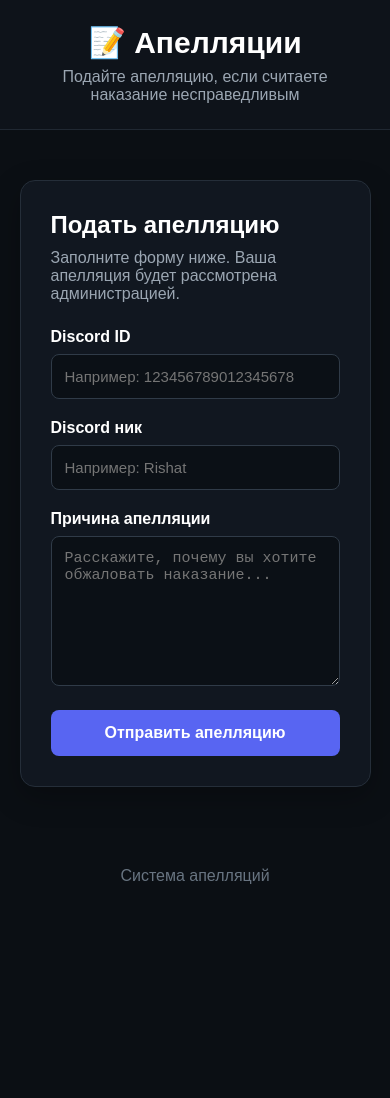
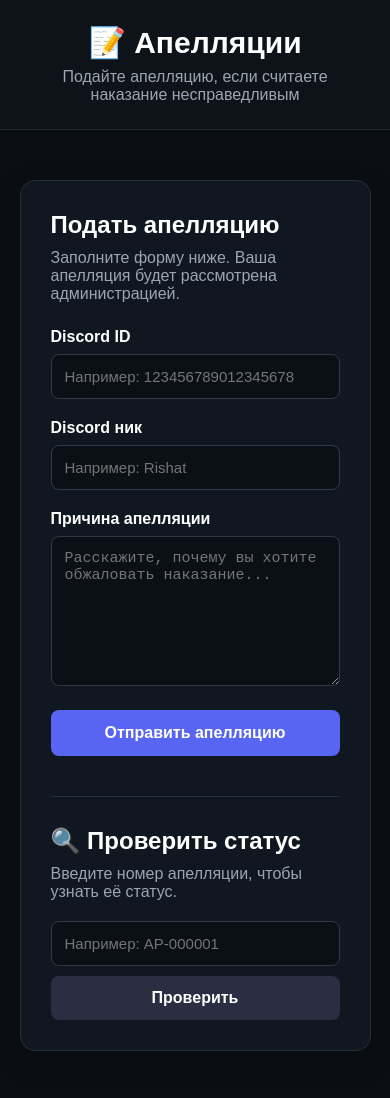
Before and after one commit to rishatka/appeal-site, a website: page index.html in a window 390 px wide. Shown: the top 1098 px of the page. Before the commit the page ends 915 px from the top, so only its background shows below. Drawn offline with Linux system fonts and the light colour scheme.

Commit message:
Update index.html

```diff
--- a/index.html
+++ b/index.html
@@ -131,10 +131,66 @@
             margin-bottom: 5px;
         }
 
+        .status-check {
+            margin-top: 40px;
+            padding-top: 30px;
+            border-top: 1px solid #252e39;
+        }
+
+        .status-check h2 {
+            margin-bottom: 10px;
+        }
+
+        .status-check .description {
+            margin-bottom: 20px;
+        }
+
+        .check-row {
+            display: flex;
+            gap: 10px;
+        }
+
+        .check-row input {
+            flex: 1;
+            margin-bottom: 0;
+        }
+
+        .check-row button {
+            width: auto;
+            padding: 13px 30px;
+            background: #2b2d42;
+        }
+
+        .check-row button:hover {
+            background: #3d405b;
+        }
+
+        .status-result {
+            margin-top: 20px;
+            padding: 15px;
+            border-radius: 8px;
+            background: #151c25;
+            display: none;
+        }
+
+        .status-result.visible {
+            display: block;
+        }
+
         .footer {
             text-align: center;
             color: #687481;
             padding: 30px;
+        }
+
+        @media (max-width: 600px) {
+            .check-row {
+                flex-direction: column;
+            }
+
+            .check-row button {
+                width: 100%;
+            }
         }
     </style>
 </head>
@@ -175,6 +231,28 @@
                 <div id="statusText"></div>
             </div>
 
+            <!-- ========================================== -->
+            <!-- БЛОК ПРОВЕРКИ СТАТУСА                      -->
+            <!-- ========================================== -->
+            <div class="status-check">
+
+                <h2>🔍 Проверить статус</h2>
+
+                <p class="description">
+                    Введите номер апелляции, чтобы узнать её статус.
+                </p>
+
+                <div class="check-row">
+                    <input type="text" id="checkNumber" placeholder="Например: AP-000001">
+                    <button onclick="checkStatus()">Проверить</button>
+                </div>
+
+                <div id="statusResult" class="status-result">
+                    <div id="statusResultContent"></div>
+                </div>
+
+            </div>
+
         </div>
 
     </main>
@@ -184,11 +262,14 @@
     </footer>
 
     <script>
-        // ======================================
-        // ⚠️ ВСТАВЬТЕ СВОЙ URL ИЗ RAILWAY!
-        // ======================================
+        // ==========================================
+        // НАСТРОЙКА API
+        // ==========================================
         const API_URL = 'https://appeal-site-production.up.railway.app';
 
+        // ==========================================
+        // ОТПРАВКА АПЕЛЛЯЦИИ
+        // ==========================================
         const form = document.getElementById('appealForm');
         const statusBox = document.getElementById('status');
         const statusTitle = document.getElementById('statusTitle');
@@ -207,7 +288,6 @@
                 return;
             }
 
-            // Блокируем кнопку
             submitBtn.disabled = true;
             submitBtn.textContent = 'Отправка...';
 
@@ -243,7 +323,7 @@
                 showStatus(
                     'error',
                     '❌ Ошибка соединения',
-                    'Не удалось связаться с сервером. Проверьте подключение к интернету.'
+                    'Не удалось связаться с сервером. Проверьте подключение.'
                 );
             } finally {
                 submitBtn.disabled = false;
@@ -256,6 +336,66 @@
             statusTitle.textContent = title;
             statusText.innerHTML = text;
         }
+
+        // ==========================================
+        // ПРОВЕРКА СТАТУСА
+        // ==========================================
+        async function checkStatus() {
+            const number = document.getElementById('checkNumber').value.trim();
+            const resultDiv = document.getElementById('statusResult');
+            const contentDiv = document.getElementById('statusResultContent');
+
+            if (!number) {
+                resultDiv.style.display = 'block';
+                resultDiv.style.border = '1px solid #ed4245';
+                contentDiv.innerHTML = '❌ Введите номер апелляции';
+                return;
+            }
+
+            try {
+                const response = await fetch(`${API_URL}/api/appeals/${number}`);
+                const result = await response.json();
+
+                resultDiv.style.display = 'block';
+
+                if (result.success) {
+                    const appeal = result.appeal;
+                    let statusText = '🟡 На рассмотрении';
+                    let statusColor = '#f0b400';
+
+                    if (appeal.status === 'approved') {
+                        statusText = '🟢 Одобрена';
+                        statusColor = '#57f287';
+                    } else if (appeal.status === 'rejected') {
+                        statusText = '🔴 Отклонена';
+                        statusColor = '#ed4245';
+                    }
+
+                    resultDiv.style.border = `1px solid ${statusColor}`;
+                    contentDiv.innerHTML = `
+                        <div style="font-weight: bold; margin-bottom: 10px;">
+                            Статус: <span style="color: ${statusColor};">${statusText}</span>
+                        </div>
+                        <div style="color: #9ba6b2; margin-bottom: 5px;">
+                            📝 Причина: ${appeal.reason || '—'}
+                        </div>
+                        <div style="color: #9ba6b2; margin-bottom: 5px;">
+                            📌 Решение: ${appeal.decision_reason || 'Ожидает'}
+                        </div>
+                        <div style="color: #9ba6b2;">
+                            👤 Модератор: ${appeal.moderator_username || '—'}
+                        </div>
+                    `;
+                } else {
+                    resultDiv.style.border = '1px solid #ed4245';
+                    contentDiv.innerHTML = '❌ Апелляция не найдена. Проверьте номер.';
+                }
+            } catch (error) {
+                resultDiv.style.display = 'block';
+                resultDiv.style.border = '1px solid #ed4245';
+                contentDiv.innerHTML = '❌ Ошибка соединения с сервером';
+            }
+        }
     </script>
 
 </body>
```
